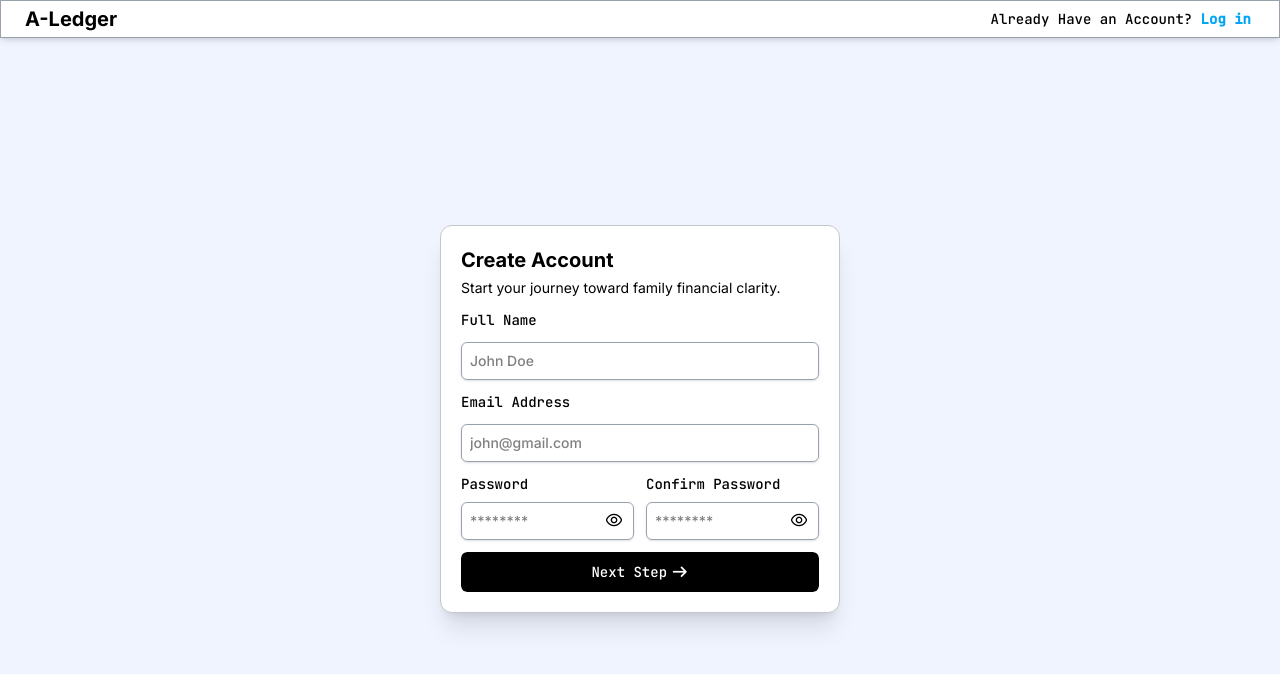
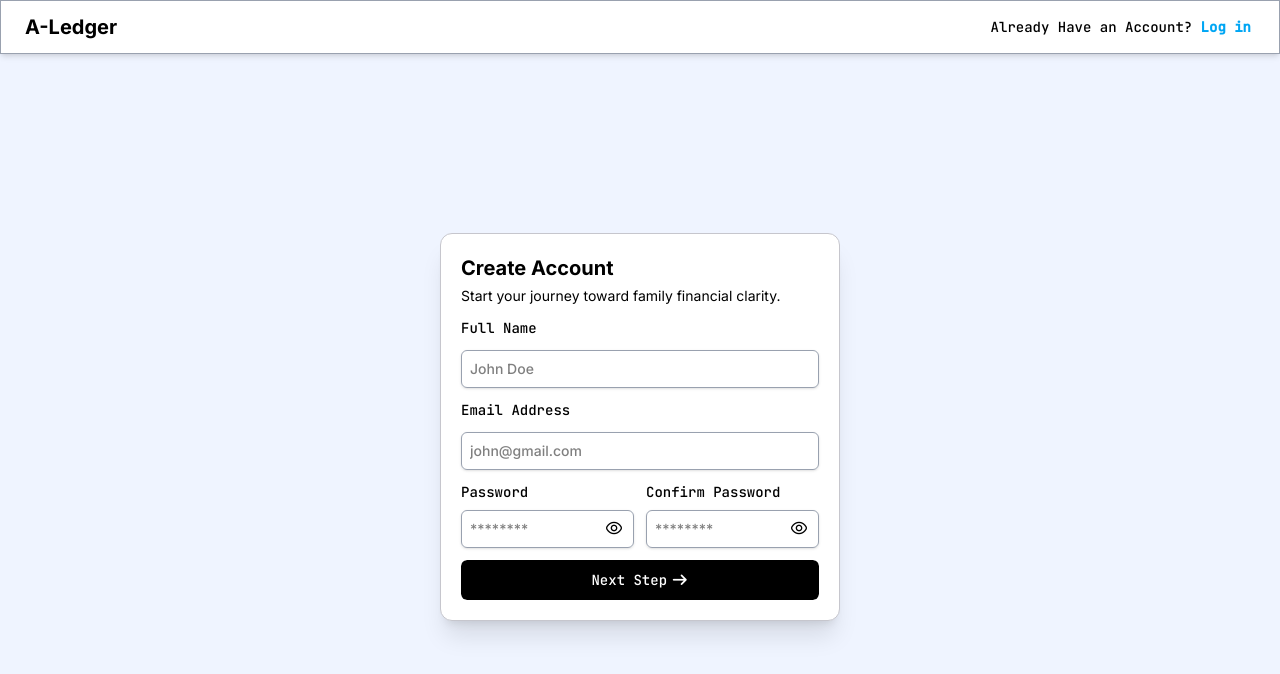
Before and after one commit to GilangWP/A-Ledger, a website: page frontend/pages/register.html in a window 1280 px wide. Drawn offline with nearby package versions, Linux system fonts and the light colour scheme.

Commit message:
Feature: Added y padding for header

```diff
--- a/frontend/pages/register.html
+++ b/frontend/pages/register.html
@@ -12,7 +12,7 @@
     <title>Register</title>
 </head>
 <body class="bg-[#eff4ff] min-h-screen flex flex-col">
-    <header  class="bg-white border shadow-md border-gray-400 justify-between px-5">
+    <header  class="bg-white border shadow-md border-gray-400 justify-between px-5 py-2">
         <div class="flex items-center justify-between mx-auto">
            <h1 class="font-inter font-bold text-xl p-1">A-Ledger</h1>
            <p class="font-label text-sm p-2">Already Have an Account? <a href="login.html" class="font-label font-semibold text-sky-500">Log in</a></p>
```
Also changed, not shown: src/output.css.
